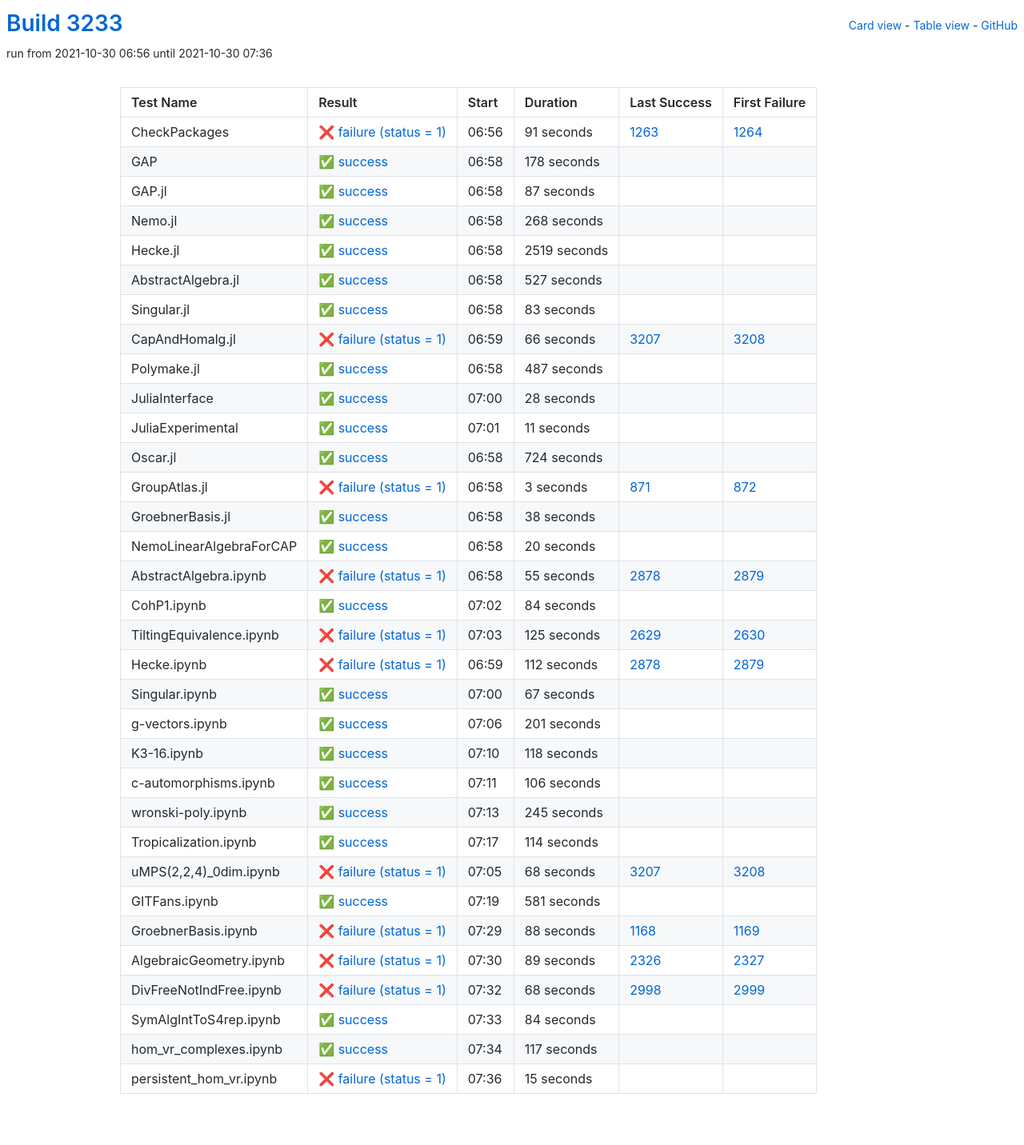
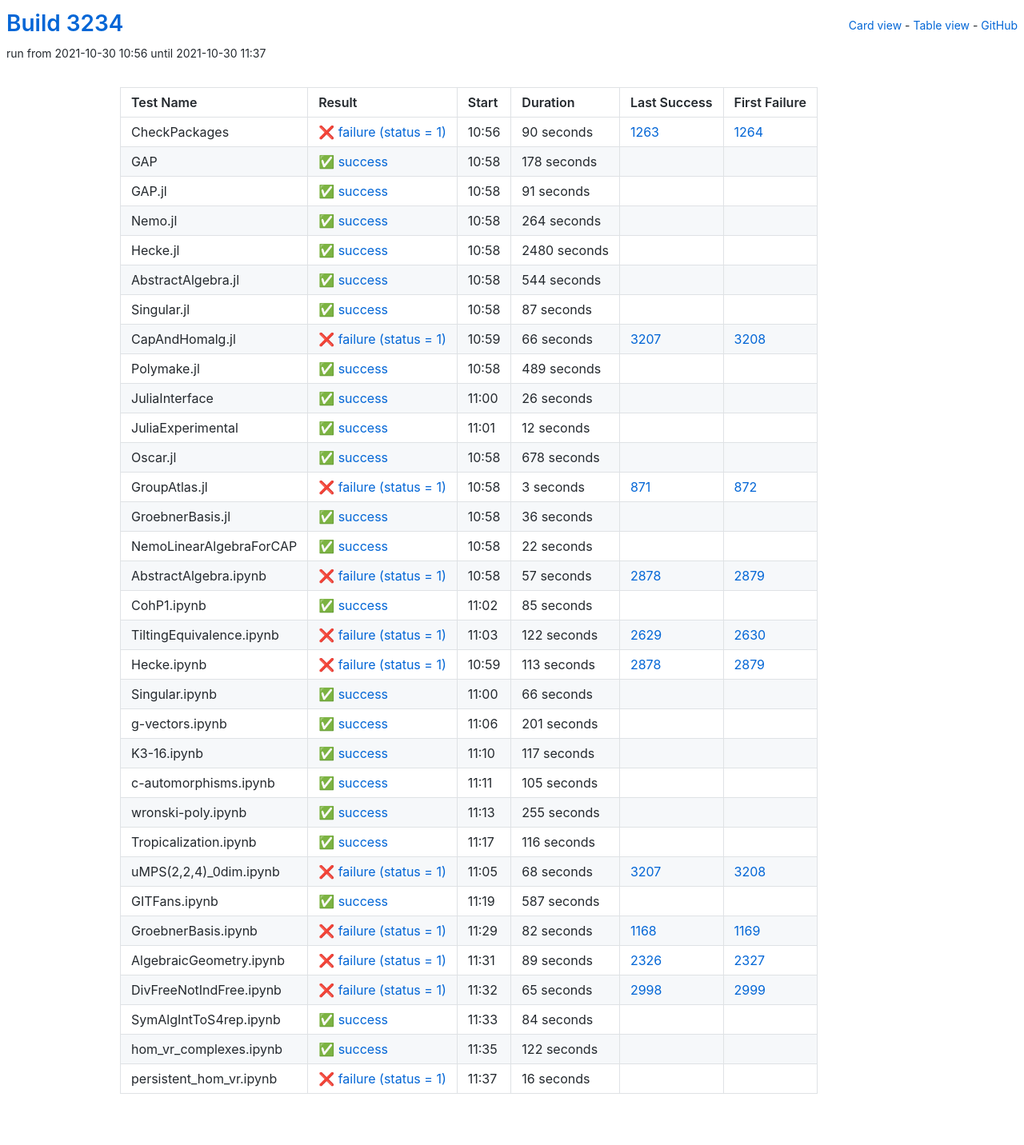
Before and after one commit to oscar-system/oscar-ci-status-stable, a Jekyll site: the page built from table.html, in a window 1280 px wide. Shown: the whole page at 80% size. Built offline with Jekyll 4.4.1, drawn with Linux system fonts in a browser that asks for light colours.

Commit message:
Build #3234

```diff
--- a/_data/ci.yml
+++ b/_data/ci.yml
@@ -1,6 +1,6 @@
 ---
-build: 3233
-build_url: https://oscarci.mathematik.uni-kl.de/job/oscar-stable/3233/
+build: 3234
+build_url: https://oscarci.mathematik.uni-kl.de/job/oscar-stable/3234/
 job: oscar-stable
 organization: oscar-system
 repo: oscar-ci-status-stable
@@ -8,20 +8,20 @@ repourl: https://github.com/oscar-system/oscar-ci-status-stable
 tests:
 - name: CheckPackages
   id: checkpackages
-  log: https://oscarci.mathematik.uni-kl.de/job/oscar-stable/3233/artifact/logs/build-3233/CheckPackages.log
-  start: 2021-10-30 06:56
+  log: https://oscarci.mathematik.uni-kl.de/job/oscar-stable/3234/artifact/logs/build-3234/CheckPackages.log
+  start: 2021-10-30 10:56
   success: false
   exitcode: 1
   status: failure
-  duration: 91
+  duration: 90
   last_success: 1263
   last_success_url: https://oscarci.mathematik.uni-kl.de/job/oscar-stable/1263/
   first_failure: 1264
   first_failure_url: https://oscarci.mathematik.uni-kl.de/job/oscar-stable/1264/
 - name: GAP
   id: gap
-  log: https://oscarci.mathematik.uni-kl.de/job/oscar-stable/3233/artifact/logs/build-3233/GAP.log
-  start: 2021-10-30 06:58
+  log: https://oscarci.mathematik.uni-kl.de/job/oscar-stable/3234/artifact/logs/build-3234/GAP.log
+  start: 2021-10-30 10:58
   success: true
   exitcode: 0
   status: success
@@ -32,8 +32,56 @@ tests:
   first_failure_url:
 - name: GAP.jl
   id: gap-jl
-  log: https://oscarci.mathematik.uni-kl.de/job/oscar-stable/3233/artifact/logs/build-3233/GAP.jl.log
-  start: 2021-10-30 06:58
+  log: https://oscarci.mathematik.uni-kl.de/job/oscar-stable/3234/artifact/logs/build-3234/GAP.jl.log
+  start: 2021-10-30 10:58
+  success: true
+  exitcode: 0
+  status: success
+  duration: 91
+  last_success: false
+  last_success_url:
+  first_failure: false
+  first_failure_url:
+- name: Nemo.jl
+  id: nemo-jl
+  log: https://oscarci.mathematik.uni-kl.de/job/oscar-stable/3234/artifact/logs/build-3234/Nemo.jl.log
+  start: 2021-10-30 10:58
+  success: true
+  exitcode: 0
+  status: success
+  duration: 264
+  last_success: false
+  last_success_url:
+  first_failure: false
+  first_failure_url:
+- name: Hecke.jl
+  id: hecke-jl
+  log: https://oscarci.mathematik.uni-kl.de/job/oscar-stable/3234/artifact/logs/build-3234/Hecke.jl.log
+  start: 2021-10-30 10:58
+  success: true
+  exitcode: 0
+  status: success
+  duration: 2480
+  last_success: false
+  last_success_url:
+  first_failure: false
+  first_failure_url:
+- name: AbstractAlgebra.jl
+  id: abstractalgebra-jl
+  log: https://oscarci.mathematik.uni-kl.de/job/oscar-stable/3234/artifact/logs/build-3234/AbstractAlgebra.jl.log
+  start: 2021-10-30 10:58
+  success: true
+  exitcode: 0
+  status: success
+  duration: 544
+  last_success: false
+  last_success_url:
+  first_failure: false
+  first_failure_url:
+- name: Singular.jl
+  id: singular-jl
+  log: https://oscarci.mathematik.uni-kl.de/job/oscar-stable/3234/artifact/logs/build-3234/Singular.jl.log
+  start: 2021-10-30 10:58
   success: true
   exitcode: 0
   status: success
@@ -42,58 +90,10 @@ tests:
   last_success_url:
   first_failure: false
   first_failure_url:
-- name: Nemo.jl
-  id: nemo-jl
-  log: https://oscarci.mathematik.uni-kl.de/job/oscar-stable/3233/artifact/logs/build-3233/Nemo.jl.log
-  start: 2021-10-30 06:58
-  success: true
-  exitcode: 0
-  status: success
-  duration: 268
-  last_success: false
-  last_success_url:
-  first_failure: false
-  first_failure_url:
-- name: Hecke.jl
-  id: hecke-jl
-  log: https://oscarci.mathematik.uni-kl.de/job/oscar-stable/3233/artifact/logs/build-3233/Hecke.jl.log
-  start: 2021-10-30 06:58
-  success: true
-  exitcode: 0
-  status: success
-  duration: 2519
-  last_success: false
-  last_success_url:
-  first_failure: false
-  first_failure_url:
-- name: AbstractAlgebra.jl
-  id: abstractalgebra-jl
-  log: https://oscarci.mathematik.uni-kl.de/job/oscar-stable/3233/artifact/logs/build-3233/AbstractAlgebra.jl.log
-  start: 2021-10-30 06:58
-  success: true
-  exitcode: 0
-  status: success
-  duration: 527
-  last_success: false
-  last_success_url:
-  first_failure: false
-  first_failure_url:
-- name: Singular.jl
-  id: singular-jl
-  log: https://oscarci.mathematik.uni-kl.de/job/oscar-stable/3233/artifact/logs/build-3233/Singular.jl.log
-  start: 2021-10-30 06:58
-  success: true
-  exitcode: 0
-  status: success
-  duration: 83
-  last_success: false
-  last_success_url:
-  first_failure: false
-  first_failure_url:
 - name: CapAndHomalg.jl
   id: capandhomalg-jl
-  log: https://oscarci.mathematik.uni-kl.de/job/oscar-stable/3233/artifact/logs/build-3233/CapAndHomalg.jl.log
-  start: 2021-10-30 06:59
+  log: https://oscarci.mathematik.uni-kl.de/job/oscar-stable/3234/artifact/logs/build-3234/CapAndHomalg.jl.log
+  start: 2021-10-30 10:59
   success: false
   exitcode: 1
   status: failure
@@ -104,56 +104,56 @@ tests:
   first_failure_url: https://oscarci.mathematik.uni-kl.de/job/oscar-stable/3208/
 - name: Polymake.jl
   id: polymake-jl
-  log: https://oscarci.mathematik.uni-kl.de/job/oscar-stable/3233/artifact/logs/build-3233/Polymake.jl.log
-  start: 2021-10-30 06:58
+  log: https://oscarci.mathematik.uni-kl.de/job/oscar-stable/3234/artifact/logs/build-3234/Polymake.jl.log
+  start: 2021-10-30 10:58
   success: true
   exitcode: 0
   status: success
-  duration: 487
+  duration: 489
   last_success: false
   last_success_url:
   first_failure: false
   first_failure_url:
 - name: JuliaInterface
   id: juliainterface
-  log: https://oscarci.mathematik.uni-kl.de/job/oscar-stable/3233/artifact/logs/build-3233/JuliaInterface.log
-  start: 2021-10-30 07:00
+  log: https://oscarci.mathematik.uni-kl.de/job/oscar-stable/3234/artifact/logs/build-3234/JuliaInterface.log
+  start: 2021-10-30 11:00
   success: true
   exitcode: 0
   status: success
-  duration: 28
+  duration: 26
   last_success: false
   last_success_url:
   first_failure: false
   first_failure_url:
 - name: JuliaExperimental
   id: juliaexperimental
-  log: https://oscarci.mathematik.uni-kl.de/job/oscar-stable/3233/artifact/logs/build-3233/JuliaExperimental.log
-  start: 2021-10-30 07:01
+  log: https://oscarci.mathematik.uni-kl.de/job/oscar-stable/3234/artifact/logs/build-3234/JuliaExperimental.log
+  start: 2021-10-30 11:01
   success: true
   exitcode: 0
   status: success
-  duration: 11
+  duration: 12
   last_success: false
   last_success_url:
   first_failure: false
   first_failure_url:
 - name: Oscar.jl
   id: oscar-jl
-  log: https://oscarci.mathematik.uni-kl.de/job/oscar-stable/3233/artifact/logs/build-3233/Oscar.jl.log
-  start: 2021-10-30 06:58
+  log: https://oscarci.mathematik.uni-kl.de/job/oscar-stable/3234/artifact/logs/build-3234/Oscar.jl.log
+  start: 2021-10-30 10:58
   success: true
   exitcode: 0
   status: success
-  duration: 724
+  duration: 678
   last_success: false
   last_success_url:
   first_failure: false
   first_failure_url:
 - name: GroupAtlas.jl
   id: groupatlas-jl
-  log: https://oscarci.mathematik.uni-kl.de/job/oscar-stable/3233/artifact/logs/build-3233/GroupAtlas.jl.log
-  start: 2021-10-30 06:58
+  log: https://oscarci.mathematik.uni-kl.de/job/oscar-stable/3234/artifact/logs/build-3234/GroupAtlas.jl.log
+  start: 2021-10-30 10:58
   success: false
   exitcode: 1
   status: failure
@@ -164,92 +164,92 @@ tests:
   first_failure_url: https://oscarci.mathematik.uni-kl.de/job/oscar-stable/872/
 - name: GroebnerBasis.jl
   id: groebnerbasis-jl
-  log: https://oscarci.mathematik.uni-kl.de/job/oscar-stable/3233/artifact/logs/build-3233/GroebnerBasis.jl.log
-  start: 2021-10-30 06:58
+  log: https://oscarci.mathematik.uni-kl.de/job/oscar-stable/3234/artifact/logs/build-3234/GroebnerBasis.jl.log
+  start: 2021-10-30 10:58
   success: true
   exitcode: 0
   status: success
-  duration: 38
+  duration: 36
   last_success: false
   last_success_url:
   first_failure: false
   first_failure_url:
 - name: NemoLinearAlgebraForCAP
   id: nemolinearalgebraforcap
-  log: https://oscarci.mathematik.uni-kl.de/job/oscar-stable/3233/artifact/logs/build-3233/NemoLinearAlgebraForCAP.log
-  start: 2021-10-30 06:58
+  log: https://oscarci.mathematik.uni-kl.de/job/oscar-stable/3234/artifact/logs/build-3234/NemoLinearAlgebraForCAP.log
+  start: 2021-10-30 10:58
   success: true
   exitcode: 0
   status: success
-  duration: 20
+  duration: 22
   last_success: false
   last_success_url:
   first_failure: false
   first_failure_url:
 - name: AbstractAlgebra.ipynb
   id: abstractalgebra-ipynb
-  log: https://oscarci.mathematik.uni-kl.de/job/oscar-stable/3233/artifact/logs/build-3233/AbstractAlgebra.ipynb.log
-  start: 2021-10-30 06:58
+  log: https://oscarci.mathematik.uni-kl.de/job/oscar-stable/3234/artifact/logs/build-3234/AbstractAlgebra.ipynb.log
+  start: 2021-10-30 10:58
   success: false
   exitcode: 1
   status: failure
-  duration: 55
+  duration: 57
   last_success: 2878
   last_success_url: https://oscarci.mathematik.uni-kl.de/job/oscar-stable/2878/
   first_failure: 2879
   first_failure_url: https://oscarci.mathematik.uni-kl.de/job/oscar-stable/2879/
 - name: CohP1.ipynb
   id: cohp1-ipynb
-  log: https://oscarci.mathematik.uni-kl.de/job/oscar-stable/3233/artifact/logs/build-3233/CohP1.ipynb.log
-  start: 2021-10-30 07:02
+  log: https://oscarci.mathematik.uni-kl.de/job/oscar-stable/3234/artifact/logs/build-3234/CohP1.ipynb.log
+  start: 2021-10-30 11:02
   success: true
   exitcode: 0
   status: success
-  duration: 84
+  duration: 85
   last_success: false
   last_success_url:
   first_failure: false
   first_failure_url:
 - name: TiltingEquivalence.ipynb
   id: tiltingequivalence-ipynb
-  log: https://oscarci.mathematik.uni-kl.de/job/oscar-stable/3233/artifact/logs/build-3233/TiltingEquivalence.ipynb.log
-  start: 2021-10-30 07:03
+  log: https://oscarci.mathematik.uni-kl.de/job/oscar-stable/3234/artifact/logs/build-3234/TiltingEquivalence.ipynb.log
+  start: 2021-10-30 11:03
   success: false
   exitcode: 1
   status: failure
-  duration: 125
+  duration: 122
   last_success: 2629
   last_success_url: https://oscarci.mathematik.uni-kl.de/job/oscar-stable/2629/
   first_failure: 2630
   first_failure_url: https://oscarci.mathematik.uni-kl.de/job/oscar-stable/2630/
 - name: Hecke.ipynb
   id: hecke-ipynb
-  log: https://oscarci.mathematik.uni-kl.de/job/oscar-stable/3233/artifact/logs/build-3233/Hecke.ipynb.log
-  start: 2021-10-30 06:59
+  log: https://oscarci.mathematik.uni-kl.de/job/oscar-stable/3234/artifact/logs/build-3234/Hecke.ipynb.log
+  start: 2021-10-30 10:59
   success: false
   exitcode: 1
   status: failure
-  duration: 112
+  duration: 113
   last_success: 2878
   last_success_url: https://oscarci.mathematik.uni-kl.de/job/oscar-stable/2878/
   first_failure: 2879
   first_failure_url: https://oscarci.mathematik.uni-kl.de/job/oscar-stable/2879/
 - name: Singular.ipynb
   id: singular-ipynb
-  log: https://oscarci.mathematik.uni-kl.de/job/oscar-stable/3233/artifact/logs/build-3233/Singular.ipynb.log
-  start: 2021-10-30 07:00
+  log: https://oscarci.mathematik.uni-kl.de/job/oscar-stable/3234/artifact/logs/build-3234/Singular.ipynb.log
+  start: 2021-10-30 11:00
   success: true
   exitcode: 0
   status: success
-  duration: 67
+  duration: 66
   last_success: false
   last_success_url:
   first_failure: false
   first_failure_url:
 - name: g-vectors.ipynb
   id: g-vectors-ipynb
-  log: https://oscarci.mathematik.uni-kl.de/job/oscar-stable/3233/artifact/logs/build-3233/g-vectors.ipynb.log
-  start: 2021-10-30 07:06
+  log: https://oscarci.mathematik.uni-kl.de/job/oscar-stable/3234/artifact/logs/build-3234/g-vectors.ipynb.log
+  start: 2021-10-30 11:06
   success: true
   exitcode: 0
   status: success
@@ -260,56 +260,56 @@ tests:
   first_failure_url:
 - name: K3-16.ipynb
   id: k3-16-ipynb
-  log: https://oscarci.mathematik.uni-kl.de/job/oscar-stable/3233/artifact/logs/build-3233/K3-16.ipynb.log
-  start: 2021-10-30 07:10
+  log: https://oscarci.mathematik.uni-kl.de/job/oscar-stable/3234/artifact/logs/build-3234/K3-16.ipynb.log
+  start: 2021-10-30 11:10
   success: true
   exitcode: 0
   status: success
-  duration: 118
+  duration: 117
   last_success: false
   last_success_url:
   first_failure: false
   first_failure_url:
 - name: c-automorphisms.ipynb
   id: c-automorphisms-ipynb
-  log: https://oscarci.mathematik.uni-kl.de/job/oscar-stable/3233/artifact/logs/build-3233/c-automorphisms.ipynb.log
-  start: 2021-10-30 07:11
+  log: https://oscarci.mathematik.uni-kl.de/job/oscar-stable/3234/artifact/logs/build-3234/c-automorphisms.ipynb.log
+  start: 2021-10-30 11:11
   success: true
   exitcode: 0
   status: success
-  duration: 106
+  duration: 105
   last_success: false
   last_success_url:
   first_failure: false
   first_failure_url:
 - name: wronski-poly.ipynb
   id: wronski-poly-ipynb
-  log: https://oscarci.mathematik.uni-kl.de/job/oscar-stable/3233/artifact/logs/build-3233/wronski-poly.ipynb.log
-  start: 2021-10-30 07:13
+  log: https://oscarci.mathematik.uni-kl.de/job/oscar-stable/3234/artifact/logs/build-3234/wronski-poly.ipynb.log
+  start: 2021-10-30 11:13
   success: true
   exitcode: 0
   status: success
-  duration: 245
+  duration: 255
   last_success: false
   last_success_url:
   first_failure: false
   first_failure_url:
 - name: Tropicalization.ipynb
   id: tropicalization-ipynb
-  log: https://oscarci.mathematik.uni-kl.de/job/oscar-stable/3233/artifact/logs/build-3233/Tropicalization.ipynb.log
-  start: 2021-10-30 07:17
+  log: https://oscarci.mathematik.uni-kl.de/job/oscar-stable/3234/artifact/logs/build-3234/Tropicalization.ipynb.log
+  start: 2021-10-30 11:17
   success: true
   exitcode: 0
   status: success
-  duration: 114
+  duration: 116
   last_success: false
   last_success_url:
   first_failure: false
   first_failure_url:
 - name: uMPS(2,2,4)_0dim.ipynb
   id: umps-2-2-4-0dim-ipynb
-  log: https://oscarci.mathematik.uni-kl.de/job/oscar-stable/3233/artifact/logs/build-3233/uMPS-2-2-4-_0dim.ipynb.log
-  start: 2021-10-30 07:05
+  log: https://oscarci.mathematik.uni-kl.de/job/oscar-stable/3234/artifact/logs/build-3234/uMPS-2-2-4-_0dim.ipynb.log
+  start: 2021-10-30 11:05
   success: false
   exitcode: 1
   status: failure
@@ -320,32 +320,32 @@ tests:
   first_failure_url: https://oscarci.mathematik.uni-kl.de/job/oscar-stable/3208/
 - name: GITFans.ipynb
   id: gitfans-ipynb
-  log: https://oscarci.mathematik.uni-kl.de/job/oscar-stable/3233/artifact/logs/build-3233/GITFans.ipynb.log
-  start: 2021-10-30 07:19
+  log: https://oscarci.mathematik.uni-kl.de/job/oscar-stable/3234/artifact/logs/build-3234/GITFans.ipynb.log
+  start: 2021-10-30 11:19
   success: true
   exitcode: 0
   status: success
-  duration: 581
+  duration: 587
   last_success: false
   last_success_url:
   first_failure: false
   first_failure_url:
 - name: GroebnerBasis.ipynb
   id: groebnerbasis-ipynb
-  log: https://oscarci.mathematik.uni-kl.de/job/oscar-stable/3233/artifact/logs/build-3233/GroebnerBasis.ipynb.log
-  start: 2021-10-30 07:29
+  log: https://oscarci.mathematik.uni-kl.de/job/oscar-stable/3234/artifact/logs/build-3234/GroebnerBasis.ipynb.log
+  start: 2021-10-30 11:29
   success: false
   exitcode: 1
   status: failure
-  duration: 88
+  duration: 82
   last_success: 1168
   last_success_url: https://oscarci.mathematik.uni-kl.de/job/oscar-stable/1168/
   first_failure: 1169
   first_failure_url: https://oscarci.mathematik.uni-kl.de/job/oscar-stable/1169/
 - name: AlgebraicGeometry.ipynb
   id: algebraicgeometry-ipynb
-  log: https://oscarci.mathematik.uni-kl.de/job/oscar-stable/3233/artifact/logs/build-3233/AlgebraicGeometry.ipynb.log
-  start: 2021-10-30 07:30
+  log: https://oscarci.mathematik.uni-kl.de/job/oscar-stable/3234/artifact/logs/build-3234/AlgebraicGeometry.ipynb.log
+  start: 2021-10-30 11:31
   success: false
   exitcode: 1
   status: failure
@@ -356,20 +356,20 @@ tests:
   first_failure_url: https://oscarci.mathematik.uni-kl.de/job/oscar-stable/2327/
 - name: DivFreeNotIndFree.ipynb
   id: divfreenotindfree-ipynb
-  log: https://oscarci.mathematik.uni-kl.de/job/oscar-stable/3233/artifact/logs/build-3233/DivFreeNotIndFree.ipynb.log
-  start: 2021-10-30 07:32
+  log: https://oscarci.mathematik.uni-kl.de/job/oscar-stable/3234/artifact/logs/build-3234/DivFreeNotIndFree.ipynb.log
+  start: 2021-10-30 11:32
   success: false
   exitcode: 1
   status: failure
-  duration: 68
+  duration: 65
   last_success: 2998
   last_success_url: https://oscarci.mathematik.uni-kl.de/job/oscar-stable/2998/
   first_failure: 2999
   first_failure_url: https://oscarci.mathematik.uni-kl.de/job/oscar-stable/2999/
 - name: SymAlgIntToS4rep.ipynb
   id: symalginttos4rep-ipynb
-  log: https://oscarci.mathematik.uni-kl.de/job/oscar-stable/3233/artifact/logs/build-3233/SymAlgIntToS4rep.ipynb.log
-  start: 2021-10-30 07:33
+  log: https://oscarci.mathematik.uni-kl.de/job/oscar-stable/3234/artifact/logs/build-3234/SymAlgIntToS4rep.ipynb.log
+  start: 2021-10-30 11:33
   success: true
   exitcode: 0
   status: success
@@ -380,24 +380,24 @@ tests:
   first_failure_url:
 - name: hom_vr_complexes.ipynb
   id: hom-vr-complexes-ipynb
-  log: https://oscarci.mathematik.uni-kl.de/job/oscar-stable/3233/artifact/logs/build-3233/hom_vr_complexes.ipynb.log
-  start: 2021-10-30 07:34
+  log: https://oscarci.mathematik.uni-kl.de/job/oscar-stable/3234/artifact/logs/build-3234/hom_vr_complexes.ipynb.log
+  start: 2021-10-30 11:35
   success: true
   exitcode: 0
   status: success
-  duration: 117
+  duration: 122
   last_success: false
   last_success_url:
   first_failure: false
   first_failure_url:
 - name: persistent_hom_vr.ipynb
   id: persistent-hom-vr-ipynb
-  log: https://oscarci.mathematik.uni-kl.de/job/oscar-stable/3233/artifact/logs/build-3233/persistent_hom_vr.ipynb.log
-  start: 2021-10-30 07:36
+  log: https://oscarci.mathematik.uni-kl.de/job/oscar-stable/3234/artifact/logs/build-3234/persistent_hom_vr.ipynb.log
+  start: 2021-10-30 11:37
   success: false
   exitcode: 1
   status: failure
-  duration: 15
+  duration: 16
   last_success: false
   last_success_url:
   first_failure: false
```
Also changed, not shown: README.md.
